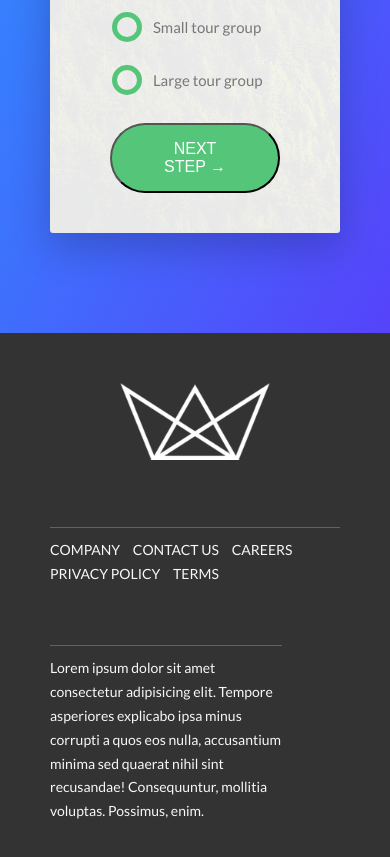
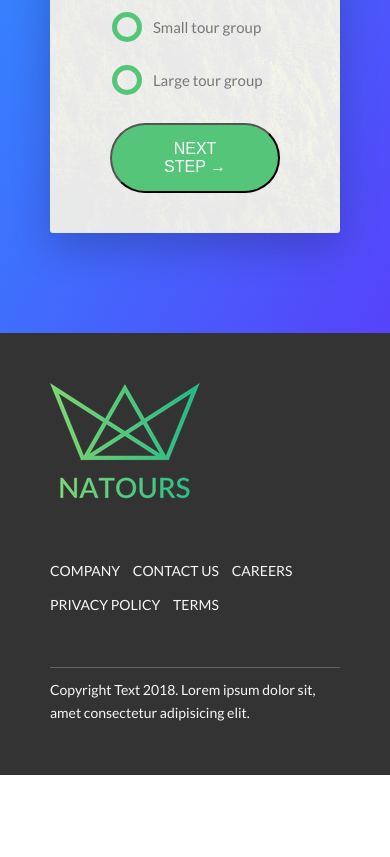
Before and after one commit to brentguf/outdoors, a website: page index.html in a window 390 px wide. Shown: the part 8074-8931 px from the top of the page. After the commit the page ends 8849 px from the top, so only its background shows below. Drawn offline with Linux system fonts and the light colour scheme.

Commit message:
responsive footer

```diff
--- a/index.html
+++ b/index.html
@@ -319,10 +319,8 @@
     </main>
     <footer class="footer">
       <div class="footer__logo-box">
-        <img src="img/logo-white.png" alt="" class="footer__logo">
+        <img src="img/logo-green-1x.png" alt="" class="footer__logo">
       </div>
-      <div class="row">
-        <div class="col-1-of-2">
         <div class="footer__navigation">
           <ul class="footer__list">
             <li class="footer__list-item">
@@ -342,11 +340,7 @@
             </li>
           </ul>
         </div>
-        </div>
-        <div class="col-1-of-2">
-          <p class="footer__copyright">Lorem ipsum dolor sit amet consectetur adipisicing elit. Tempore asperiores explicabo ipsa minus corrupti a quos eos
-            nulla, accusantium minima sed quaerat nihil sint recusandae! Consequuntur, mollitia voluptas. Possimus, enim.</p>
-        </div>
+        <p class="footer__copyright">Copyright Text 2018. Lorem ipsum dolor sit, amet consectetur adipisicing elit.</p>
       </div>
     </footer>
     <div class="popup" id="popup">
--- a/sass/abstracts/_mixins.scss
+++ b/sass/abstracts/_mixins.scss
@@ -21,11 +21,11 @@
   }
 
   @if $breakpoint == tablet-portrait {
-    @media (max-width: 56.25em) { @content }; // 56.25em = 600px
+    @media (max-width: 56.25em) { @content }; // 56.25em = 900px
   }
 
    @if $breakpoint == tablet-landscape {
-    @media (max-width: 75em) { @content }; // 75em = 900px
+    @media (max-width: 75em) { @content }; // 75em = 1200px
   }
 
   // Everything between 900 and 1800px is considered a 'normal' laptop/desktop screen size.
--- a/sass/layout/_footer.scss
+++ b/sass/layout/_footer.scss
@@ -9,11 +9,10 @@
   }
 
   &__logo-box {
-    text-align: center;
     margin-bottom: 8rem;
 
     @include respond(tablet-portrait) {
-      margin-bottom: 6rem;
+      margin-bottom: 4rem;
     }
   }
 
@@ -25,10 +24,13 @@
   &__navigation {
     border-top: .1rem solid rgba($color-grey-light-2, .25);
     display: inline-block;
+    list-style: none;
     padding-top: 1rem;
 
     @include respond(tablet-portrait) {
-
+      border-top: none;
+      display: block;
+      margin-bottom: 4rem;
     }
   }
 
@@ -38,6 +40,19 @@
     &:not(:last-child) {
       margin-right: 1rem;
     }
+
+    @include respond(tablet-landscape) {
+      display: block;
+
+      &:not(:last-child) {
+        margin-bottom: 1rem;
+      }
+    }
+
+    @include respond(tablet-portrait) {
+      display: inline-block;
+    }
+
   }
 
   &__link {
@@ -60,9 +75,9 @@
 
   &__copyright {
     border-top: .1rem solid rgba($color-grey-light-2, .25);
+    display: inline-block;
     float: right;
     padding-top: 1rem;
-    width: 80%;
 
     @include respond(tablet-portrait) {
       float: none;
```
Also changed, not shown: css/style.css. Lines whose indentation alone changed are shown as unchanged.
